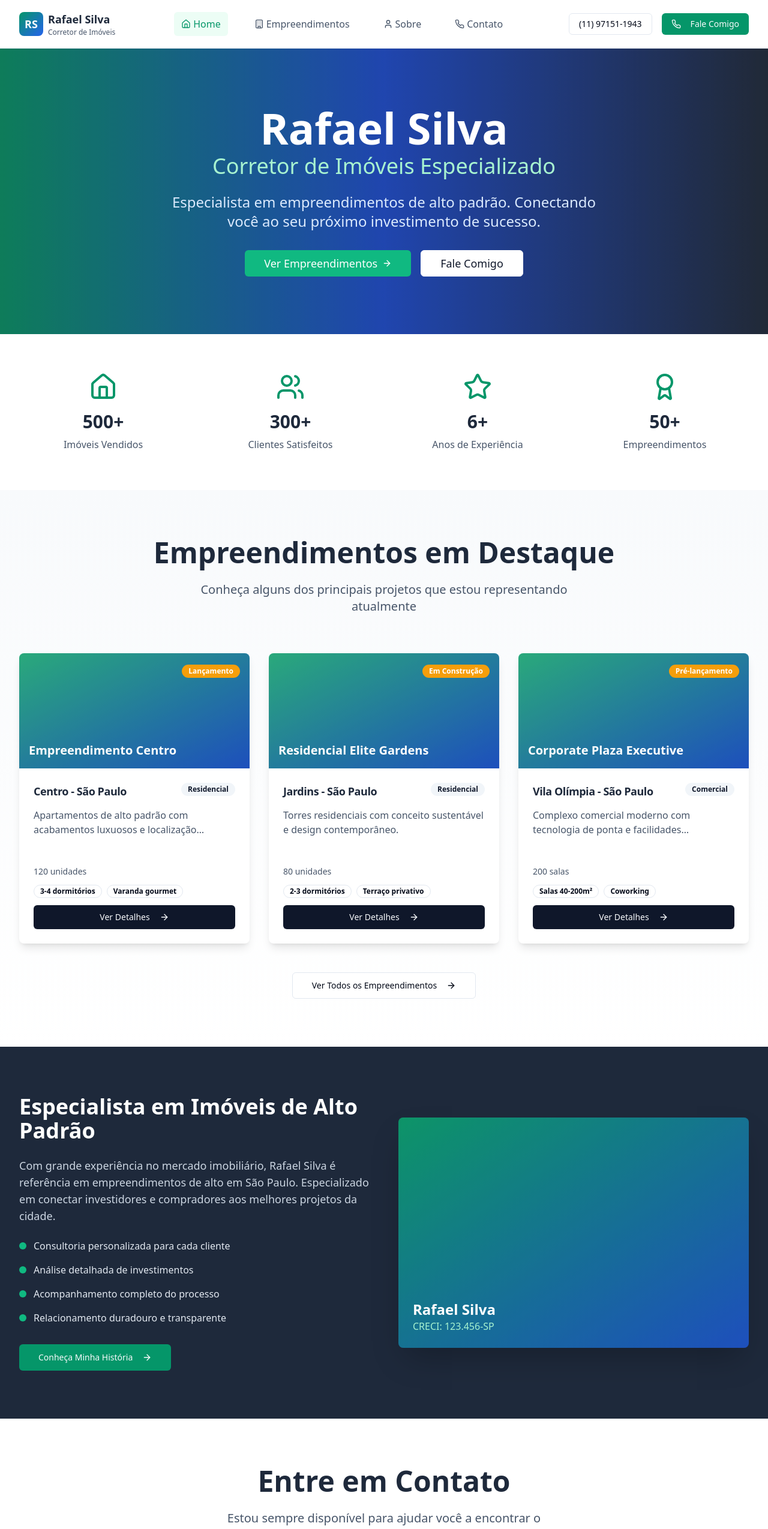
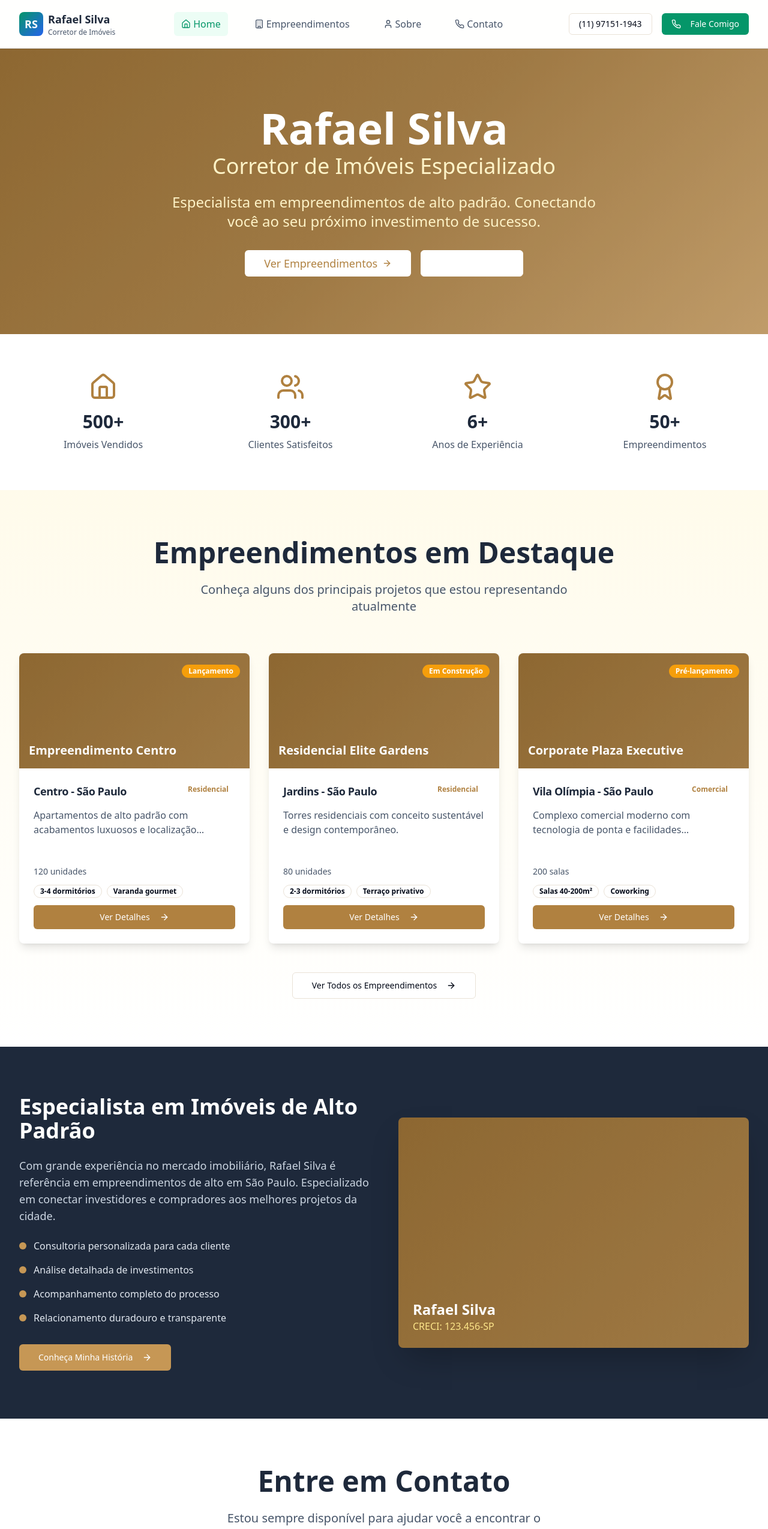
Before and after one commit to victorhenriqueoliveira-ai/silva-high-homes-portal, a React (Vite) app: page / in a window 1280 px wide. Shown: the top 2549 px of the page at 60% size. Built offline with nearby package versions, Linux system fonts and the light colour scheme.

Commit message:
Refactor: Update color palette
Update the color palette to match the new specifications.

```diff
--- a/src/index.css
+++ b/src/index.css
@@ -1,3 +1,4 @@
+
 @tailwind base;
 @tailwind components;
 @tailwind utilities;
@@ -17,42 +18,35 @@ All colors MUST be HSL.
     --popover: 0 0% 100%;
     --popover-foreground: 222.2 84% 4.9%;
 
-    --primary: 222.2 47.4% 11.2%;
-    --primary-foreground: 210 40% 98%;
+    --primary: 35 47% 47%;
+    --primary-foreground: 0 0% 100%;
 
-    --secondary: 210 40% 96.1%;
-    --secondary-foreground: 222.2 47.4% 11.2%;
+    --secondary: 0 0% 100%;
+    --secondary-foreground: 35 47% 47%;
 
-    --muted: 210 40% 96.1%;
-    --muted-foreground: 215.4 16.3% 46.9%;
+    --muted: 35 35% 94%;
+    --muted-foreground: 35 20% 40%;
 
-    --accent: 210 40% 96.1%;
-    --accent-foreground: 222.2 47.4% 11.2%;
+    --accent: 35 40% 85%;
+    --accent-foreground: 35 47% 47%;
 
     --destructive: 0 84.2% 60.2%;
     --destructive-foreground: 210 40% 98%;
 
-    --border: 214.3 31.8% 91.4%;
-    --input: 214.3 31.8% 91.4%;
-    --ring: 222.2 84% 4.9%;
+    --border: 35 30% 88%;
+    --input: 35 30% 88%;
+    --ring: 35 47% 47%;
 
     --radius: 0.5rem;
 
     --sidebar-background: 0 0% 98%;
-
-    --sidebar-foreground: 240 5.3% 26.1%;
-
-    --sidebar-primary: 240 5.9% 10%;
-
+    --sidebar-foreground: 35 20% 40%;
+    --sidebar-primary: 35 47% 47%;
     --sidebar-primary-foreground: 0 0% 98%;
-
-    --sidebar-accent: 240 4.8% 95.9%;
-
-    --sidebar-accent-foreground: 240 5.9% 10%;
-
-    --sidebar-border: 220 13% 91%;
-
-    --sidebar-ring: 217.2 91.2% 59.8%;
+    --sidebar-accent: 35 35% 94%;
+    --sidebar-accent-foreground: 35 47% 47%;
+    --sidebar-border: 35 30% 88%;
+    --sidebar-ring: 35 47% 47%;
   }
 
   .dark {
@@ -65,8 +59,8 @@ All colors MUST be HSL.
     --popover: 222.2 84% 4.9%;
     --popover-foreground: 210 40% 98%;
 
-    --primary: 210 40% 98%;
-    --primary-foreground: 222.2 47.4% 11.2%;
+    --primary: 35 47% 47%;
+    --primary-foreground: 0 0% 100%;
 
     --secondary: 217.2 32.6% 17.5%;
     --secondary-foreground: 210 40% 98%;
@@ -82,15 +76,16 @@ All colors MUST be HSL.
 
     --border: 217.2 32.6% 17.5%;
     --input: 217.2 32.6% 17.5%;
-    --ring: 212.7 26.8% 83.9%;
+    --ring: 35 47% 47%;
+
     --sidebar-background: 240 5.9% 10%;
     --sidebar-foreground: 240 4.8% 95.9%;
-    --sidebar-primary: 224.3 76.3% 48%;
+    --sidebar-primary: 35 47% 47%;
     --sidebar-primary-foreground: 0 0% 100%;
     --sidebar-accent: 240 3.7% 15.9%;
     --sidebar-accent-foreground: 240 4.8% 95.9%;
     --sidebar-border: 240 3.7% 15.9%;
-    --sidebar-ring: 217.2 91.2% 59.8%;
+    --sidebar-ring: 35 47% 47%;
   }
 }
 
--- a/src/pages/Index.tsx
+++ b/src/pages/Index.tsx
@@ -1,3 +1,4 @@
+
 import { Link } from "react-router-dom";
 import { Button } from "@/components/ui/button";
 import { Card, CardContent, CardDescription, CardHeader, CardTitle } from "@/components/ui/card";
@@ -42,26 +43,28 @@ const Index = () => {
   ];
 
   return (
-    <div className="min-h-screen bg-gradient-to-br from-slate-50 to-blue-50">
+    <div className="min-h-screen bg-gradient-to-br from-amber-50 to-orange-50">
       <Header />
 
       {/* Hero Section */}
       <section className="relative py-12 sm:py-16 md:py-20 lg:py-24 px-4 sm:px-6 lg:px-8 overflow-hidden">
-        <div className="absolute inset-0 bg-gradient-to-r from-emerald-600 via-blue-700 to-slate-800 opacity-95"></div>
+        <div className="absolute inset-0" style={{
+          background: 'linear-gradient(135deg, #B0813E 0%, #C69755 50%, #EFC283 100%)'
+        }}></div>
         <div className="absolute inset-0 bg-black/20"></div>
 
         <div className="relative container mx-auto text-center text-white">
           <h1 className="text-3xl sm:text-4xl md:text-5xl lg:text-6xl xl:text-7xl font-bold mb-4 sm:mb-6 leading-tight">
             Rafael Silva
-            <span className="block text-lg sm:text-xl md:text-2xl lg:text-3xl xl:text-4xl font-light text-emerald-200 mt-2">
+            <span className="block text-lg sm:text-xl md:text-2xl lg:text-3xl xl:text-4xl font-light text-amber-100 mt-2">
               Corretor de Imóveis Especializado
             </span>
           </h1>
-          <p className="text-base sm:text-lg md:text-xl lg:text-2xl mb-6 sm:mb-8 max-w-xs sm:max-w-lg md:max-w-2xl lg:max-w-3xl mx-auto text-blue-100 px-4">
+          <p className="text-base sm:text-lg md:text-xl lg:text-2xl mb-6 sm:mb-8 max-w-xs sm:max-w-lg md:max-w-2xl lg:max-w-3xl mx-auto text-amber-100 px-4">
             Especialista em empreendimentos de alto padrão. Conectando você ao seu próximo investimento de sucesso.
           </p>
           <div className="flex flex-col sm:flex-row gap-3 sm:gap-4 justify-center max-w-md sm:max-w-none mx-auto">
-            <Button size="lg" className="bg-emerald-500 hover:bg-emerald-600 text-white px-6 sm:px-8 py-3 sm:py-4 text-base sm:text-lg w-full sm:w-auto">
+            <Button size="lg" className="bg-white text-primary hover:bg-white/90 px-6 sm:px-8 py-3 sm:py-4 text-base sm:text-lg w-full sm:w-auto">
               <Link to="/empreendimentos" className="flex items-center justify-center">
                 Ver Empreendimentos
                 <ArrowRight className="ml-2 h-4 w-4 sm:h-5 sm:w-5" />
@@ -70,11 +73,11 @@ const Index = () => {
             <Button
               size="lg"
               variant="outline"
-              className="border-white text-primary hover:bg-gray-300 hover:text-slate-800 px-6 sm:px-8 py-3 sm:py-4 text-base sm:text-lg w-full sm:w-auto"
+              className="border-white text-white hover:bg-white hover:text-primary px-6 sm:px-8 py-3 sm:py-4 text-base sm:text-lg w-full sm:w-auto"
             >
-              <Link to="/contato">
+              <a href="#contact" className="scroll-smooth">
                 Fale Comigo
-              </Link>
+              </a>
             </Button>
           </div>
         </div>
@@ -91,7 +94,7 @@ const Index = () => {
               { icon: Award, number: "50+", label: "Empreendimentos" }
             ].map((stat, index) => (
               <div key={index} className="text-center">
-                <stat.icon className="h-8 w-8 sm:h-10 sm:w-10 lg:h-12 lg:w-12 text-emerald-600 mx-auto mb-3 sm:mb-4" />
+                <stat.icon className="h-8 w-8 sm:h-10 sm:w-10 lg:h-12 lg:w-12 text-primary mx-auto mb-3 sm:mb-4" />
                 <div className="text-2xl sm:text-3xl font-bold text-slate-800 mb-1 sm:mb-2">{stat.number}</div>
                 <div className="text-sm sm:text-base text-slate-600">{stat.label}</div>
               </div>
@@ -101,7 +104,7 @@ const Index = () => {
       </section>
 
       {/* Featured Developments */}
-      <section className="py-12 sm:py-16 lg:py-20 bg-gradient-to-b from-slate-50 to-white">
+      <section className="py-12 sm:py-16 lg:py-20 bg-gradient-to-b from-amber-50 to-white">
         <div className="container mx-auto px-4 sm:px-6 lg:px-8">
           <div className="text-center mb-12 sm:mb-16">
             <h2 className="text-2xl sm:text-3xl md:text-4xl lg:text-5xl font-bold text-slate-800 mb-4 sm:mb-6">
@@ -115,7 +118,9 @@ const Index = () => {
           <div className="grid sm:grid-cols-2 lg:grid-cols-3 gap-6 sm:gap-8">
             {featuredDevelopments.map((dev) => (
               <Card key={dev.id} className="overflow-hidden hover:shadow-2xl transition-all duration-300 border-0 shadow-lg group">
-                <div className="h-40 sm:h-48 bg-gradient-to-br from-emerald-400 to-blue-600 relative">
+                <div className="h-40 sm:h-48 relative" style={{
+                  background: 'linear-gradient(135deg, #B0813E 0%, #C69755 100%)'
+                }}>
                   <div className="absolute inset-0 bg-black/20"></div>
                   <div className="absolute top-3 sm:top-4 right-3 sm:right-4">
                     <Badge className="bg-amber-500 text-white text-xs">{dev.status}</Badge>
@@ -146,7 +151,7 @@ const Index = () => {
                       ))}
                     </div>
                     <Button
-                      className="w-full group-hover:bg-emerald-600 transition-colors text-sm"
+                      className="w-full hover:bg-primary/90 transition-colors text-sm"
                       asChild
                     >
                       <Link to={`/empreendimento/${dev.id}`}>
@@ -190,12 +195,17 @@ const Index = () => {
                   "Relacionamento duradouro e transparente"
                 ].map((item, index) => (
                   <div key={index} className="flex items-center">
-                    <div className="w-2 h-2 sm:w-3 sm:h-3 bg-emerald-500 rounded-full mr-2 sm:mr-3 flex-shrink-0"></div>
+                    <div className="w-2 h-2 sm:w-3 sm:h-3 rounded-full mr-2 sm:mr-3 flex-shrink-0" style={{
+                      backgroundColor: '#C69755'
+                    }}></div>
                     <span className="text-sm sm:text-base text-slate-200">{item}</span>
                   </div>
                 ))}
               </div>
-              <Button size="lg" className="mt-6 sm:mt-8 bg-emerald-600 hover:bg-emerald-700 w-full sm:w-auto" asChild>
+              <Button size="lg" className="mt-6 sm:mt-8 w-full sm:w-auto" style={{
+                backgroundColor: '#C69755',
+                borderColor: '#C69755'
+              }} asChild>
                 <Link to="/sobre">
                   Conheça Minha História
                   <ArrowRight className="ml-2 h-4 w-4 sm:h-5 sm:w-5" />
@@ -204,11 +214,13 @@ const Index = () => {
             </div>
 
             <div className="relative order-first lg:order-last">
-              <div className="w-full h-64 sm:h-80 lg:h-96 bg-gradient-to-br from-emerald-500 to-blue-600 rounded-lg shadow-2xl"></div>
+              <div className="w-full h-64 sm:h-80 lg:h-96 rounded-lg shadow-2xl" style={{
+                background: 'linear-gradient(135deg, #B0813E 0%, #C69755 100%)'
+              }}></div>
               <div className="absolute inset-0 bg-black/20 rounded-lg"></div>
               <div className="absolute bottom-4 sm:bottom-6 left-4 sm:left-6">
                 <div className="text-xl sm:text-2xl font-bold">Rafael Silva</div>
-                <div className="text-sm sm:text-base text-emerald-200">CRECI: 123.456-SP</div>
+                <div className="text-sm sm:text-base text-amber-200">CRECI: 123.456-SP</div>
               </div>
             </div>
           </div>
```
